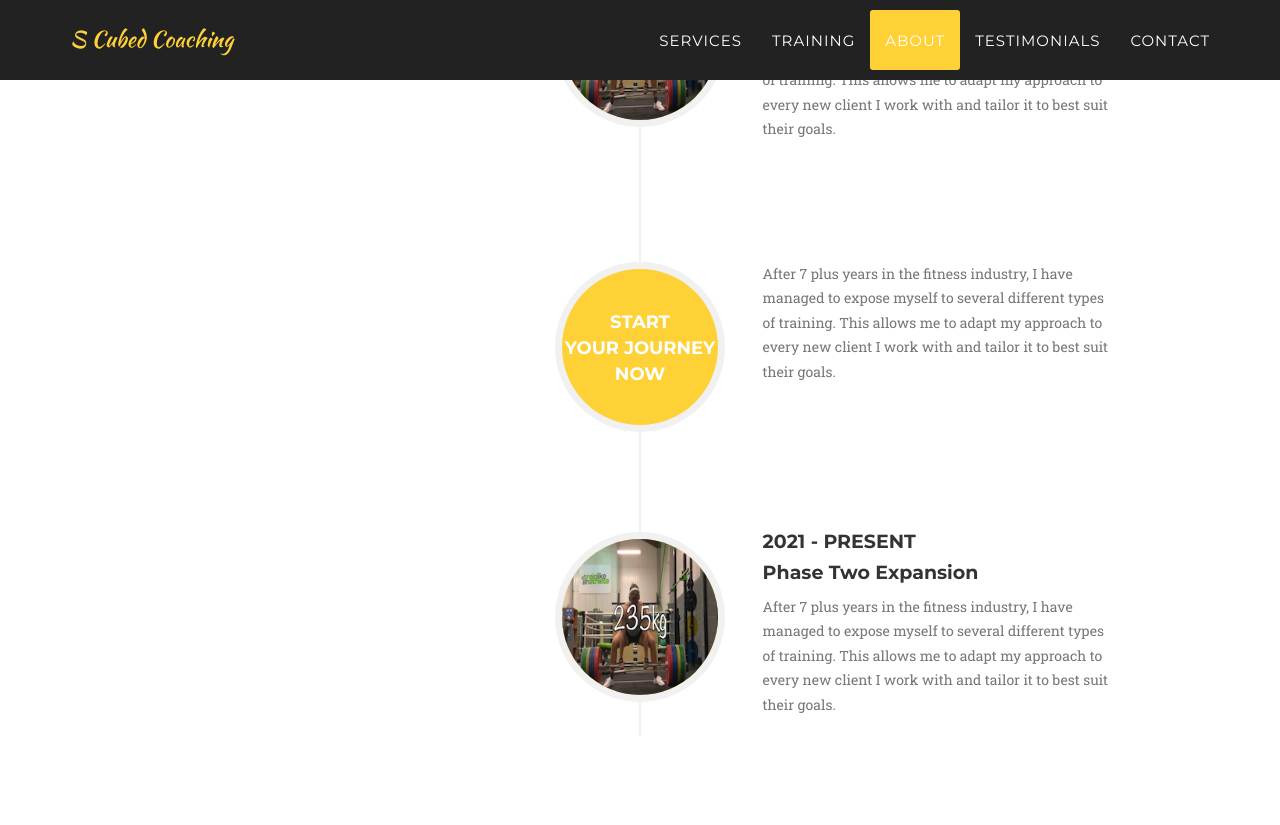
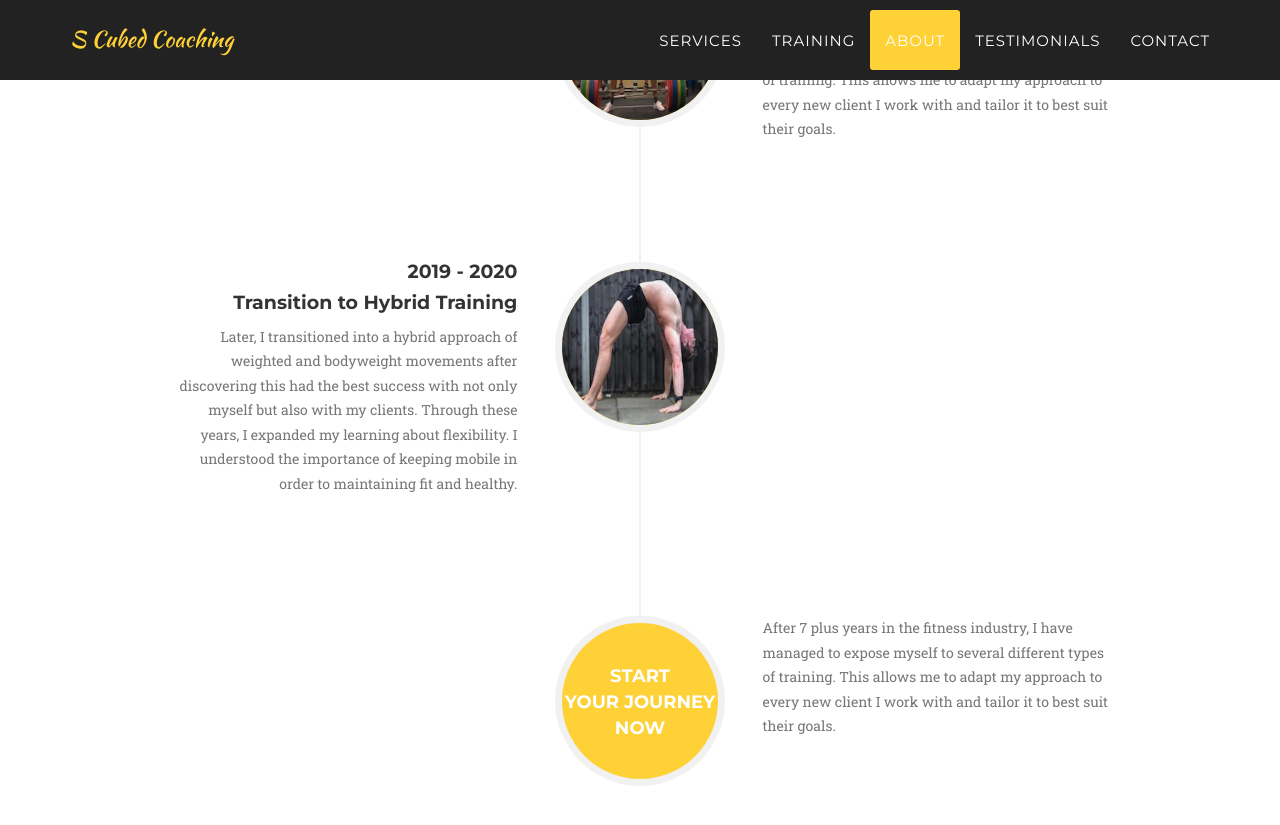
Before and after one commit to limit-DNE/SCubed, a Jekyll site: the page built from index.html, in a window 1280 px wide and 900 px high, scrolled down 4170 px. Shown: the top 825 px of the window. Built offline with Jekyll 4.4.1, drawn with Linux system fonts in a browser that asks for light colours; some web fonts are replaced.

Commit message:
Update about.html

```diff
--- a/_includes/about.html
+++ b/_includes/about.html
@@ -66,6 +66,20 @@
                                 </div>
                             </div>
                         </li>
+                        <li>
+                            <div class="timeline-image">
+                                <img class="img-circle img-responsive" src="img/about/3.jpg" alt="">
+                            </div>
+                            <div class="timeline-panel">
+                                <div class="timeline-heading">
+                                    <h4>2019 - 2020</h4>
+                                    <h4 class="subheading">Transition to Hybrid Training</h4>
+                                </div>
+                                <div class="timeline-body">
+                                    <p class="text-muted">Later, I transitioned into a hybrid approach of weighted and bodyweight movements after discovering this had the best success with not only myself but also with my clients. Through these years, I expanded my learning about flexibility. I understood the importance of keeping mobile in order to maintaining fit and healthy.</p>
+                                </div>
+                            </div>
+                        </li>
                         <li class="timeline-inverted">
                           <div class="timeline-image">
                             <a href="https://api.whatsapp.com/send?phone=447850405377" class="whatsapp-link">
@@ -80,20 +94,6 @@
                                 </div>
                             </div>
                         </li>
-                        <li class="timeline-inverted">
-                            <div class="timeline-image">
-                                <img class="img-circle img-responsive" src="img/about/4.jpg" alt="">
-                            </div>
-                            <div class="timeline-panel">
-                                <div class="timeline-heading">
-                                    <h4>2021 - Present</h4>
-                                    <h4 class="subheading">Phase Two Expansion</h4>
-                                </div>
-                                <div class="timeline-body">
-                                    <p class="text-muted">After 7 plus years in the fitness industry, I have managed to expose myself to several different types of training. This allows me to adapt my approach to every new client I work with and tailor it to best suit their goals.</p>
-                                </div>
-                            </div>
-                        </li>
                     </ul>
                 </div>
             </div>
```
